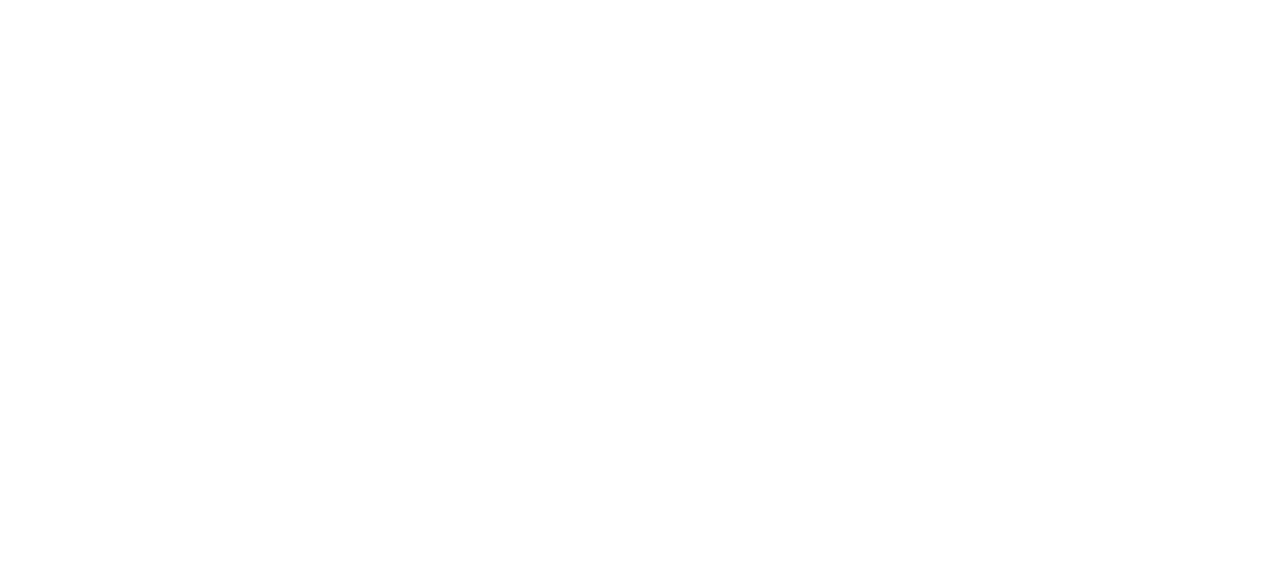
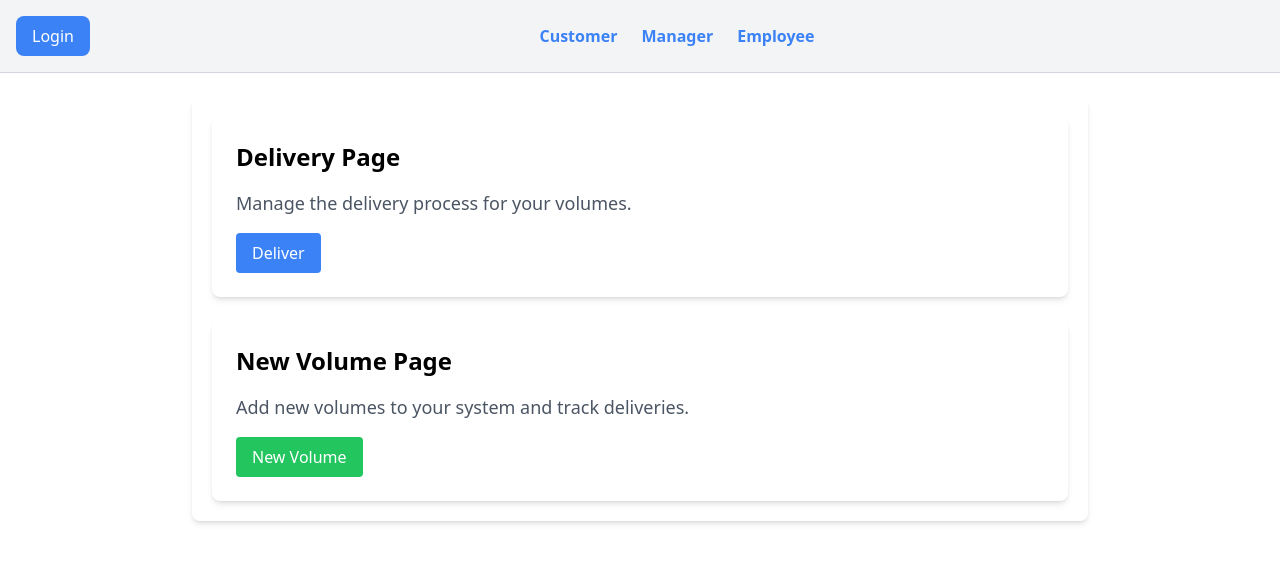
Before and after one commit to joelsb/AppMonitor, a Nuxt app in the folder app/frontend-appmonitor/: page /manager in a window 1280 px wide. Before the commit this address had no page. Shown: the top 562 px of the page. Built offline with nearby package versions, Linux system fonts and the light colour scheme.

Commit message:
pagina manager e gitignore dos nodemodules

```diff
--- /dev/null
+++ b/app/frontend-appmonitor/pages/manager/index.vue
@@ -0,0 +1,23 @@
+<template>
+    <div>
+        <!-- NavBar (if necessary) -->
+        <NavBar />
+
+        <!-- Card to choose delivery type (Volume or Order) -->
+        <div class="max-w-4xl mx-auto mt-6 p-5 bg-white rounded-lg shadow-md">
+            <div class="bg-white p-6 rounded-lg shadow-md mb-6">
+                <h2 class="text-2xl font-semibold mb-4">Delivery Page</h2>
+                <p class="mb-4 text-lg text-gray-600">Manage the delivery process for your volumes.</p>
+                <button class="bg-blue-500 text-white py-2 px-4 rounded hover:bg-blue-600" @click="deliverPage">
+                    Deliver</button>
+            </div>
+
+            <div class="bg-white p-6 rounded-lg shadow-md">
+                <h2 class="text-2xl font-semibold mb-4">New Volume Page</h2>
+                <p class="mb-4 text-lg text-gray-600">Add new volumes to your system and track deliveries.</p>
+                <button class="bg-green-500 text-white py-2 px-4 rounded hover:bg-green-600" @click="newVolumePage">
+                    New Volume</button>
+            </div>
+        </div>
+    </div>
+</template>
```
Also changed, not shown: 2 other files (tests, documents, lock files or other folders).
